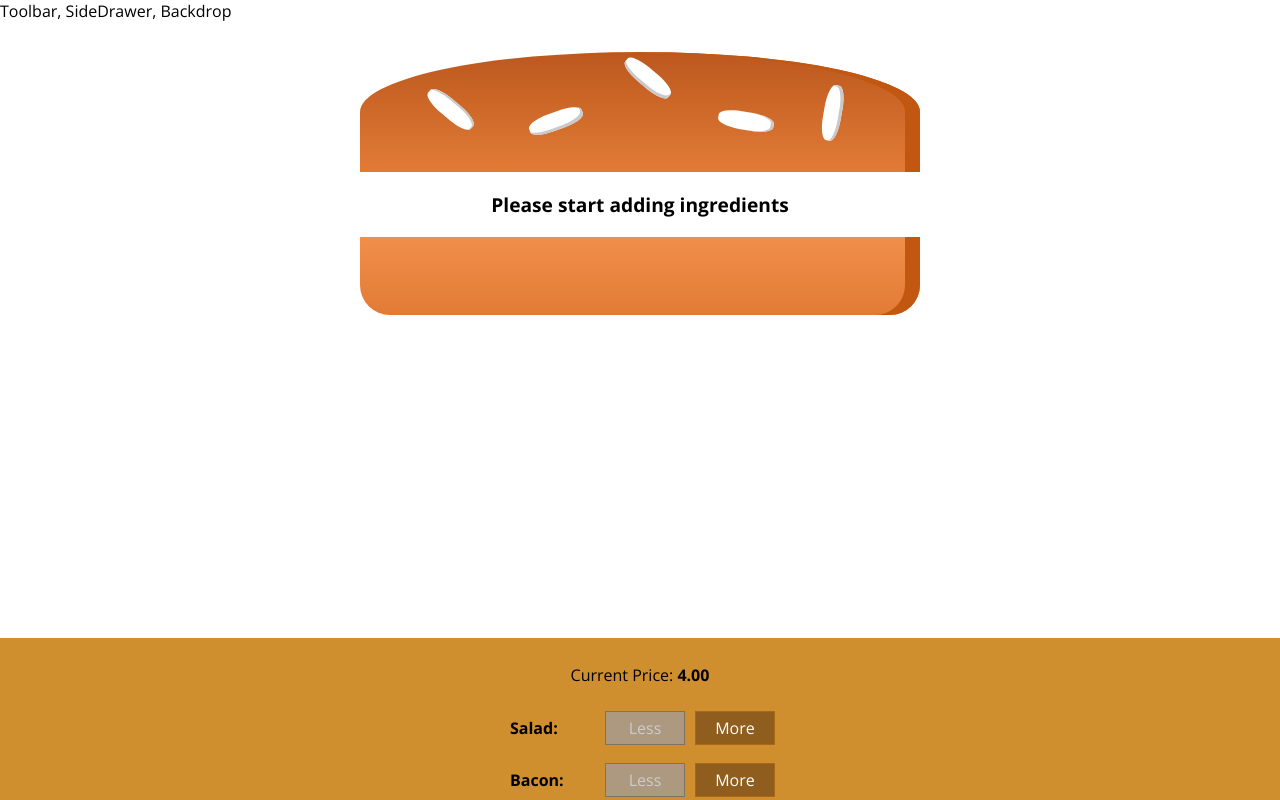
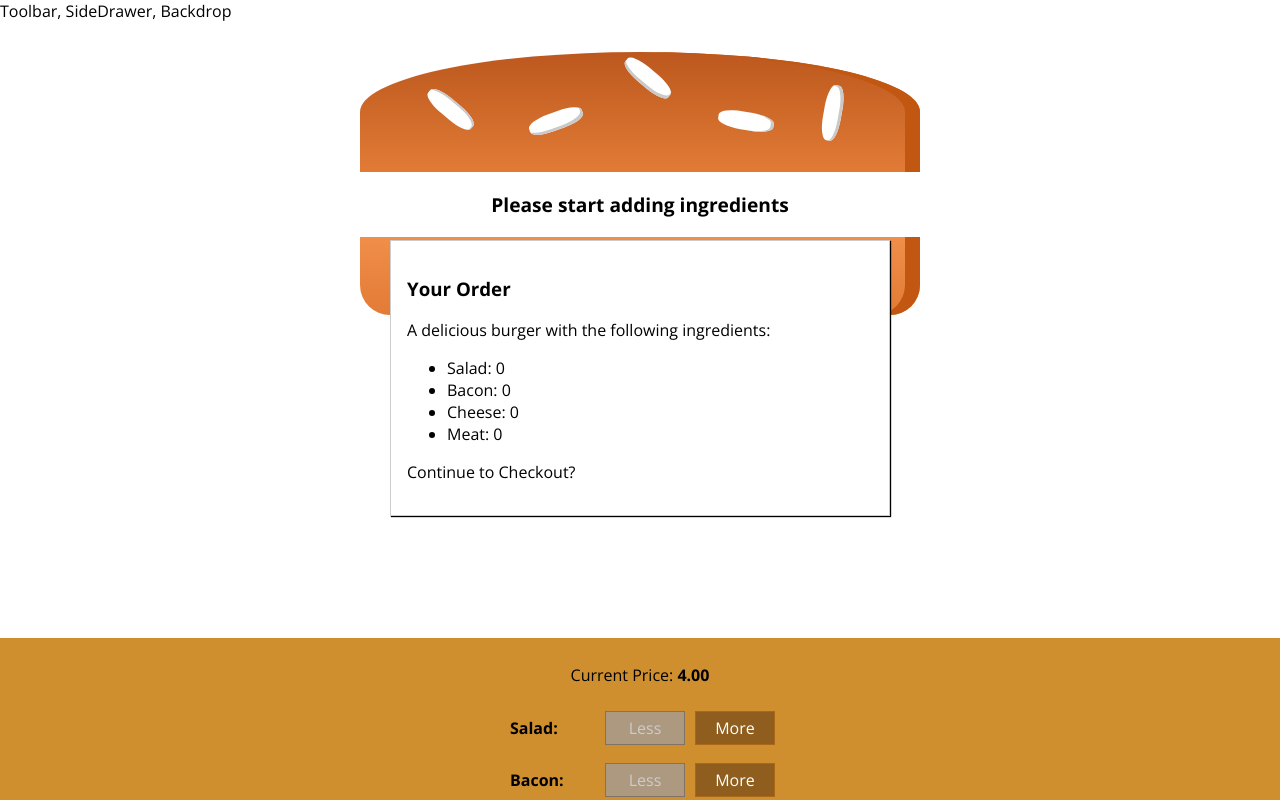
Before and after one commit to NiallFitz/react-complete-guide-burger-builder, a React app: page / in a window 1280 px wide. Shown: the top 800 px of the page. Built offline with nearby package versions, Linux system fonts and the light colour scheme.

Commit message:
Module 137 - Add Order Summary Modal

```diff
--- /dev/null
+++ b/src/components/Burger/OrderSummary/OrderSummary.js
@@ -0,0 +1,24 @@
+import React from "react";
+
+import Auxiliary from "../../../hoc/Auxiliary";
+
+const orderSummary = (props) => {
+  const ingredientSummary = Object.keys(props.ingredients).map((igKey) => {
+    return (
+      <li key={igKey}>
+        <span style={{ textTransform: "capitalize" }}>{igKey}</span>:{" "}
+        {props.ingredients[igKey]}
+      </li>
+    );
+  });
+  return (
+    <Auxiliary>
+      <h3>Your Order</h3>
+      <p> A delicious burger with the following ingredients:</p>
+      <ul>{ingredientSummary}</ul>
+      <p>Continue to Checkout?</p>
+    </Auxiliary>
+  );
+};
+
+export default orderSummary;
--- /dev/null
+++ b/src/components/UI/Modal/Modal.css
@@ -0,0 +1,20 @@
+.Modal {
+  position: fixed;
+  z-index: 500;
+  background-color: white;
+  width: 70%;
+  border: 1px solid #ccc;
+  box-shadow: 1px 1px 1px black;
+  padding: 16px;
+  left: 15%;
+  top: 30%;
+  box-sizing: border-box;
+  transition: all 0.3s ease-out;
+}
+
+@media (min-width: 600px) {
+  .Modal {
+    width: 500px;
+    left: calc(50% - 250px);
+  }
+}
--- /dev/null
+++ b/src/components/UI/Modal/Modal.js
@@ -0,0 +1,7 @@
+import React from "react";
+
+import classes from "./Modal.css";
+
+const modal = (props) => <div className={classes.Modal}>{props.children}</div>;
+
+export default modal;
--- a/src/containers/BurgerBuilder/BurgerBuilder.js
+++ b/src/containers/BurgerBuilder/BurgerBuilder.js
@@ -3,6 +3,8 @@ import React, { Component } from "react";
 import Auxiliary from "../../hoc/Auxiliary";
 import Burger from "../../components/Burger/Burger";
 import BuildControls from "../../components/Burger/BuildControls/BuildControls";
+import Modal from "../../components/UI/Modal/Modal";
+import OrderSummary from "../../components/Burger/OrderSummary/OrderSummary";
 
 const INGREDIENT_PRICES = {
   salad: 0.5,
@@ -78,6 +80,9 @@ class BurgerBuilder extends Component {
     }
     return (
       <Auxiliary>
+        <Modal>
+          <OrderSummary ingredients={this.state.ingredients} />
+        </Modal>
         <Burger ingredients={this.state.ingredients} />
         <BuildControls
           ingredientAdded={this.addIngredientHandler}
```
Also changed, not shown: src/components/UI/Backdrop/Backdrop.js (added).
